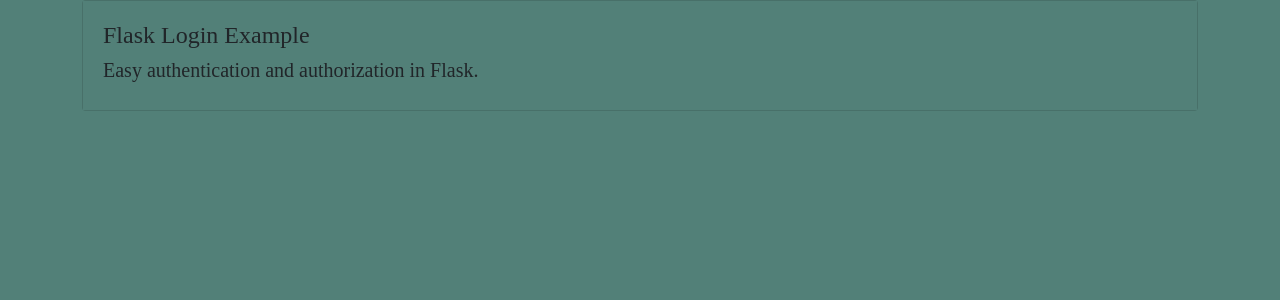
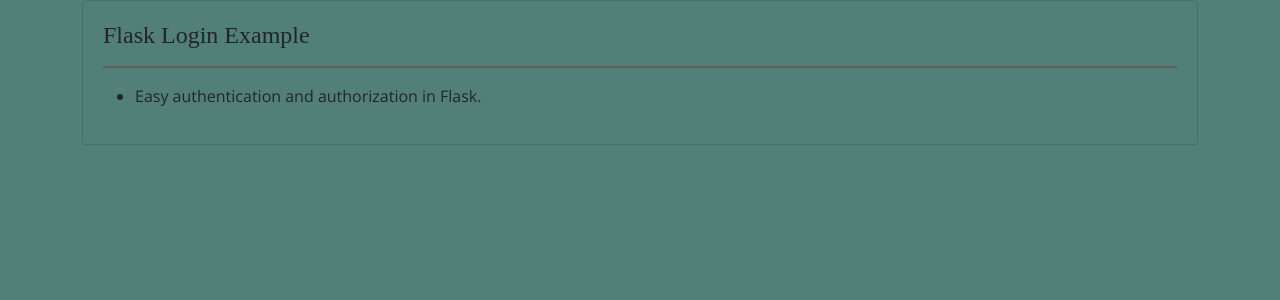
Before and after one commit to sjfke/flask-auth, a Flask app: page / in a window 1280 px wide. Shown: the part 56-356 px from the top of the page. Run offline with Flask 3, Linux system fonts and the light colour scheme; some libraries are stand-ins or nearby versions; some web fonts are replaced.

Commit message:
finish bootstrap CSS changes

```diff
--- a/project/templates/index.html
+++ b/project/templates/index.html
@@ -2,9 +2,11 @@
 
 {% block content %}
 <h4>
-  Flask Login Example
+    Flask Login Example
 </h4>
-<h5>
-  Easy authentication and authorization in Flask.
-</h5>
+<hr class="border border-danger border-2 opacity-50">
+
+<ul>
+    <li>Easy authentication and authorization in Flask.</li>
+</ul>
 {% endblock %}
--- a/project/templates/login.html
+++ b/project/templates/login.html
@@ -34,9 +34,6 @@
                         <input class="form-control" type="password" id="inputPassword"
                                aria-describedby="passwordHelpInline" name="password" placeholder="Your Password">
                     </div>
-                    <div class="col-auto">
-                        <span id="passwordHelpInline" class="form-text text-info">Must be 8-20 characters long.</span>
-                    </div>
                 </div>
                 <hr class="border border-danger border-2 opacity-50">
                 <div class="row g-3 align-items-center">
```
Also changed, not shown: project/templates/profile.html (+6 -1 lines).
